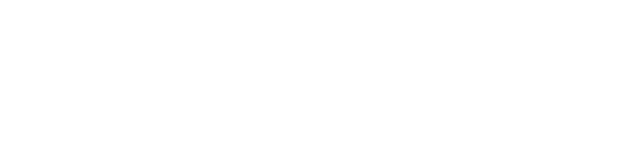
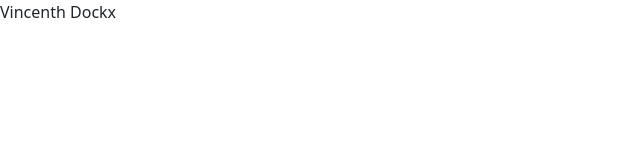
Before and after one commit to webpxl/41dvo1070-werkplekleren-1-portfolio-25-26-grdvo-VincenthDockxPXL, a plain HTML site: page Index.html in a window 1280 px wide. Shown: the whole page, without its empty margins (0-640 px from the left). Drawn offline with nearby package versions, Linux system fonts and the light colour scheme.

Commit message:
third commit

```diff
--- a/Index.html
+++ b/Index.html
@@ -7,6 +7,6 @@
     <link href="https://cdn.jsdelivr.net/npm/bootstrap@5.3.0/dist/css/bootstrap.min.css" rel="stylesheet">
 </head>
 <body>
-
+<p>Vincenth Dockx</p>
 </body>
 </html>
```
